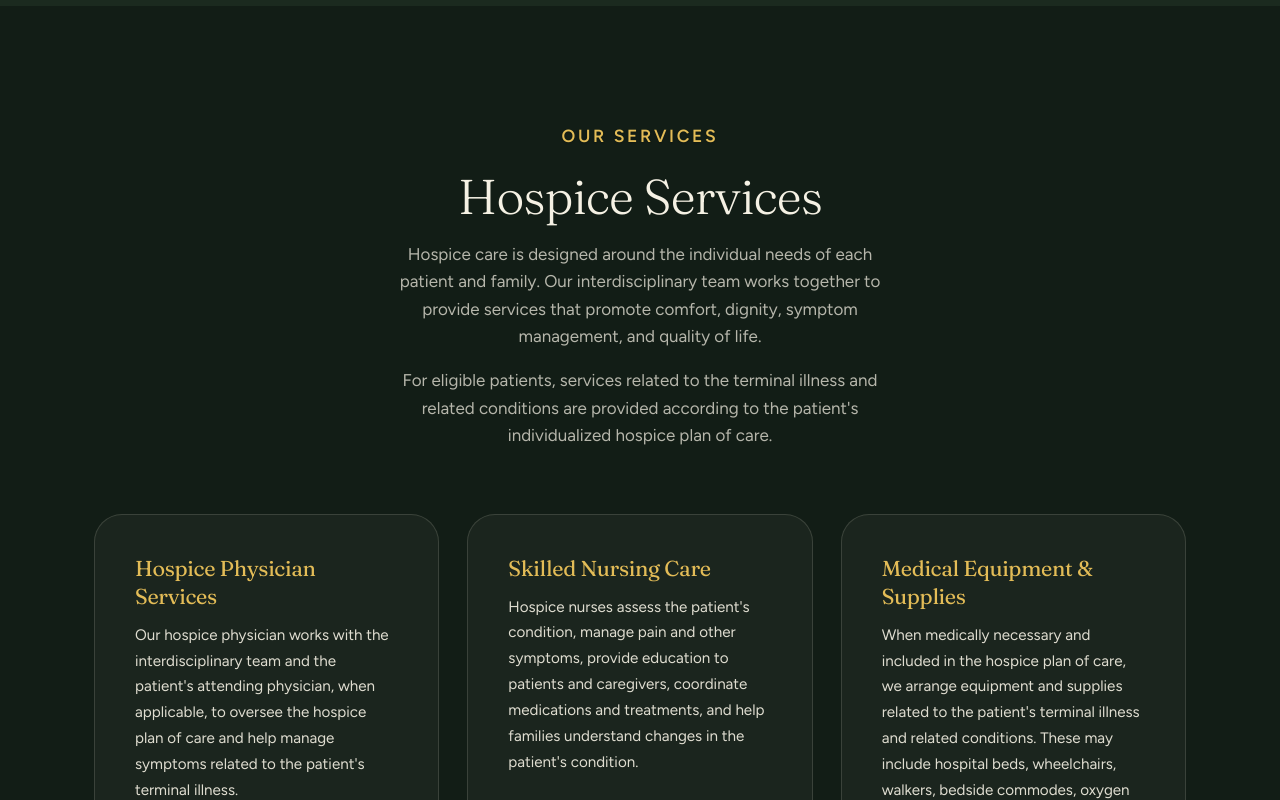
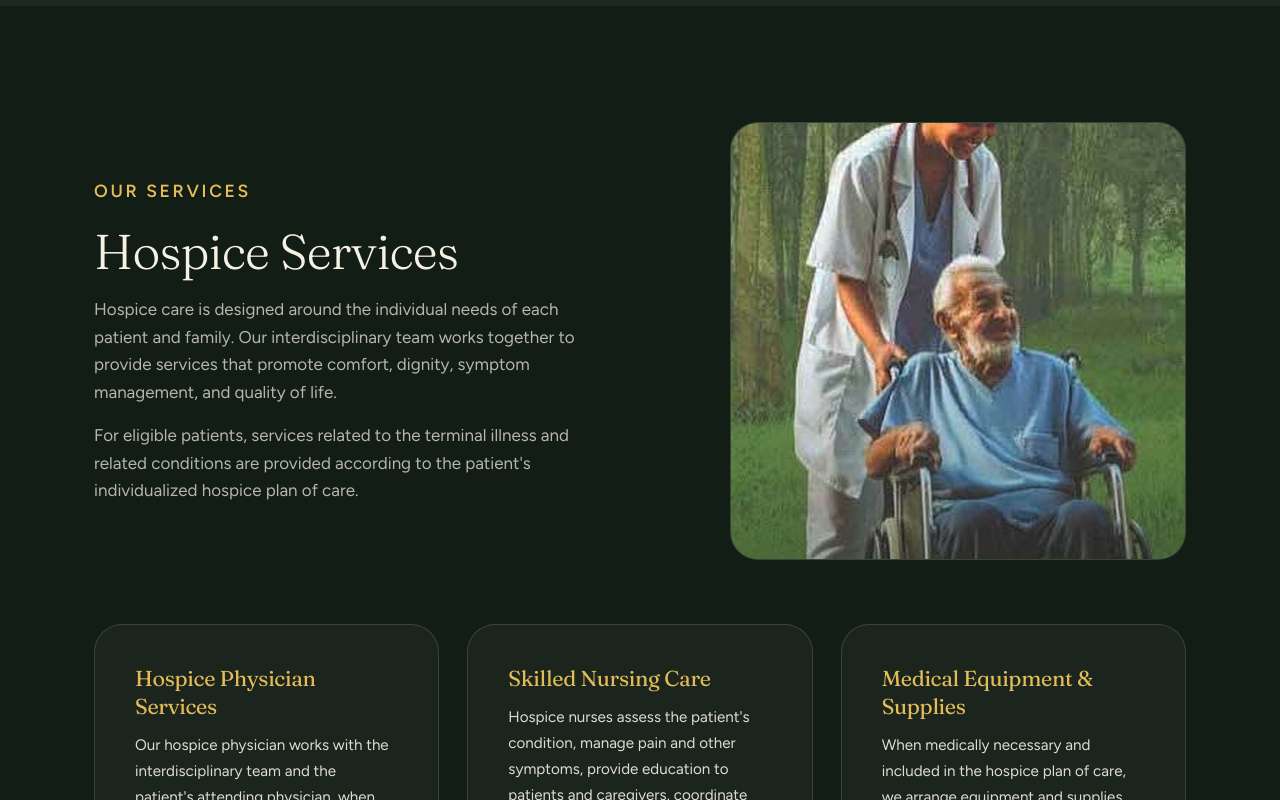
Before and after one commit to JaSm1n2022/myhospiceweb, a React (Vite) app: page / in a window 1280 px wide. Shown: the part 2580-3380 px from the top of the page. Built offline with nearby package versions, Linux system fonts and the light colour scheme.

Commit message:
level of care

```diff
--- a/src/App.jsx
+++ b/src/App.jsx
@@ -254,7 +254,8 @@ export default function App() {
         {/* ---------- Services ---------- */}
         <section className="section" aria-labelledby="services-h">
           <div className="shell">
-            <Reveal className="head head--center">
+            <div className="head-row">
+              <Reveal className="head">
                 <Eyebrow>Our Services</Eyebrow>
                 <h2 className="h2" id="services-h">
                   Hospice Services
@@ -266,6 +267,14 @@ export default function App() {
                   For eligible patients, services related to the terminal illness and related conditions are provided according to the patient's individualized hospice plan of care.
                 </p>
               </Reveal>
+              <Reveal delay={90}>
+                <Figure
+                  src={photoPark}
+                  alt="A nurse pushing a patient in a wheelchair along a tree-lined path."
+                  ratio="1.04"
+                />
+              </Reveal>
+            </div>
 
             <div className="services-grid">
               {servicesDetailed.map((service, i) => (
@@ -455,37 +464,6 @@ export default function App() {
         {/* ---------- FAQ ---------- */}
         <Faq />
 
-        {/* ---------- Levels of care ---------- */}
-        <section className="section" aria-labelledby="care-h">
-          <div className="shell">
-            <Reveal className="head">
-              <Eyebrow>When needs change</Eyebrow>
-              <h2 className="h2" id="care-h">
-                Care that meets the moment
-              </h2>
-            </Reveal>
-            <div className="care">
-              <Reveal className="care__media">
-                <Figure
-                  src={photoPark}
-                  alt="A nurse pushing a patient in a wheelchair along a tree-lined path."
-                  className="figure--tall"
-                />
-              </Reveal>
-              <div className="care__panels">
-              <Reveal className="panel">
-                <h3 className="panel__title">Continuous care</h3>
-                <p className="prose">
-                  Continuous care relieves acute medical symptoms and keeps the
-                  patient at home instead of the hospital. We bring it in during brief
-                  periods of crisis, for as long as it is medically needed.
-                </p>
-              </Reveal>
-              </div>
-            </div>
-          </div>
-        </section>
-
         {/* ---------- Medicare ---------- */}
         <section className="section section--light" aria-labelledby="medicare-h">
           <div className="shell">
--- a/src/index.css
+++ b/src/index.css
@@ -735,11 +735,13 @@ ul {
 
 .head-row .head {
   margin-bottom: 0;
+  max-width: 100%;
 }
 
 @media (min-width: 900px) {
   .head-row {
     grid-template-columns: 1fr 0.82fr;
+    gap: clamp(48px, 7vw, 80px);
     align-items: center;
   }
 }
```
Lines whose indentation alone changed are shown as unchanged.
